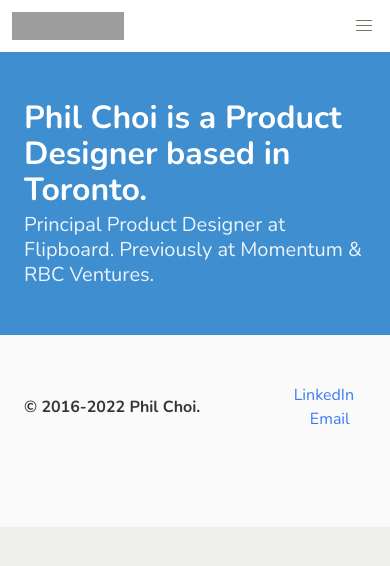
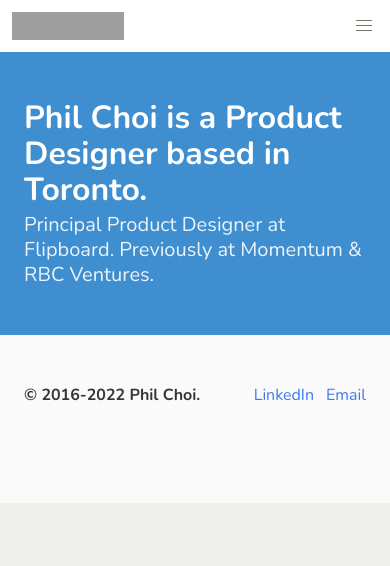
Before and after one commit to pchae/nuxt3-app, a Nuxt app: page / in a window 390 px wide. Shown: the top 566 px of the page. Built offline with nearby package versions, Linux system fonts and the light colour scheme; grey boxes are pictures that could not be loaded.

Commit message:
add is-mobile class to footer links

```diff
--- a/components/Footer.vue
+++ b/components/Footer.vue
@@ -6,11 +6,11 @@
                 <strong>&#169; 2016-2022 Phil Choi.</strong>
             </p>
         </div>
-        <div class="level has-text-right-mobile">
-            <p class="level-item has-text-centered">
+        <div class="level has-text-right-mobile is-mobile">
+            <p class="level-item">
                 <a href="https://linkedin.com/in/pchoi1/">LinkedIn</a>
             </p>
-            <p class="level-item has-text-centered">
+            <p class="level-item">
                 <a href="mailto:contact@philchoi.ca">Email</a>
             </p>
         </div>
```
